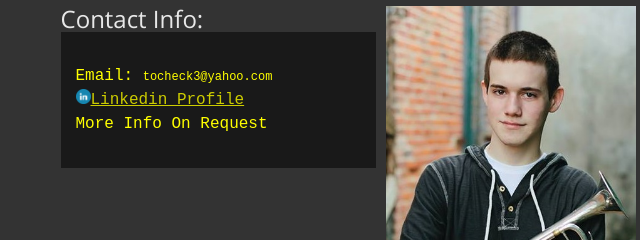
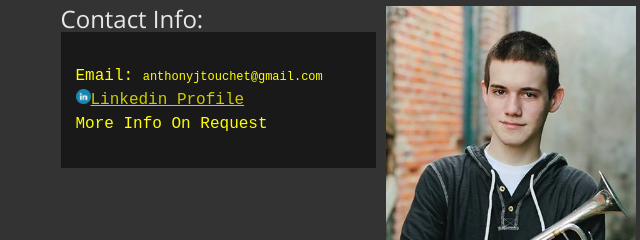
Before and after one commit to Anthony-Touchet/anthony-touchet.github.io, a plain HTML site: page index.html in a window 1280 px wide. Shown: the part 173-413 px from the top of the page, 391-1031 px from the left. Drawn offline with nearby package versions, Linux system fonts and the light colour scheme.

Commit message:
Email Change

```diff
--- a/index.html
+++ b/index.html
@@ -38,7 +38,7 @@
 			<h2>Contact Info:</h2>
 			<span class="credits left">
 			<pre>
-Email: <small>tocheck3@yahoo.com</small>
+Email: <small>anthonyjtouchet@gmail.com</small>
 <a href="https://www.linkedin.com/in/anthony-touchet-742184123"><u><span class="linkIcon"><img src = "images/Linkedin.png" style="width: 15px; height: 15px;"></span>Linkedin Profile</u></a>
 More Info On Request
 			</span></pre>
```
